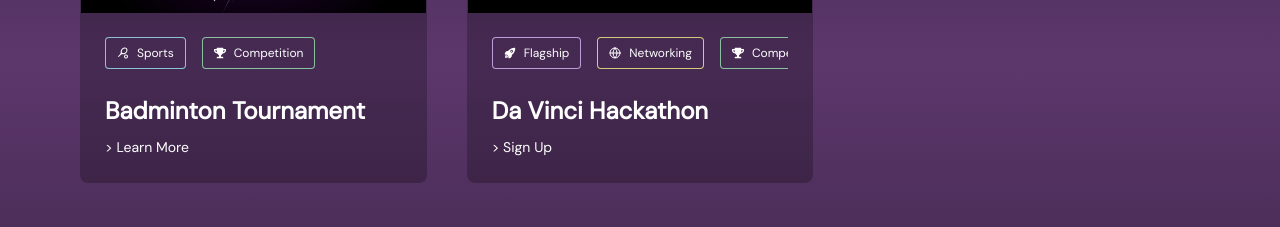
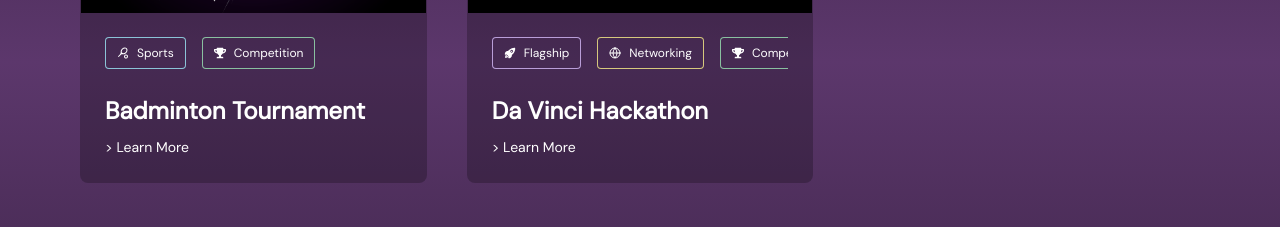
Before and after one commit to web3-uoft/webuoft-frontend, a Next.js app: page /events in a window 1280 px wide. Shown: the part 940-1167 px from the top of the page. Built offline with nearby package versions, Linux system fonts and the light colour scheme.

Commit message:
fix: link Davinci hackathon banner to Notion page

```diff
--- a/components/Events/events.js
+++ b/components/Events/events.js
@@ -85,7 +85,7 @@ export const EVENTS_DATA = [
     },
     {
         image: "assets/event_pics/placeholder.jpg",
-        link: "https://docs.google.com/forms/d/e/1FAIpQLSc5DftQkqhHJ0wlJKFSGWzrl4CcEwIXYTAvK-on1Mkmf4Aheg/viewform",
+        link: "https://few-snapdragon-595.notion.site/The-DaVinci-Competition-287ebe40d96881f6adc9f065ad016cab?pvs=74",
         name: "Da Vinci Hackathon",
         tags: [99, 1, 4],
         date: new Date('October 15, 2025'), // placeholder date
```
